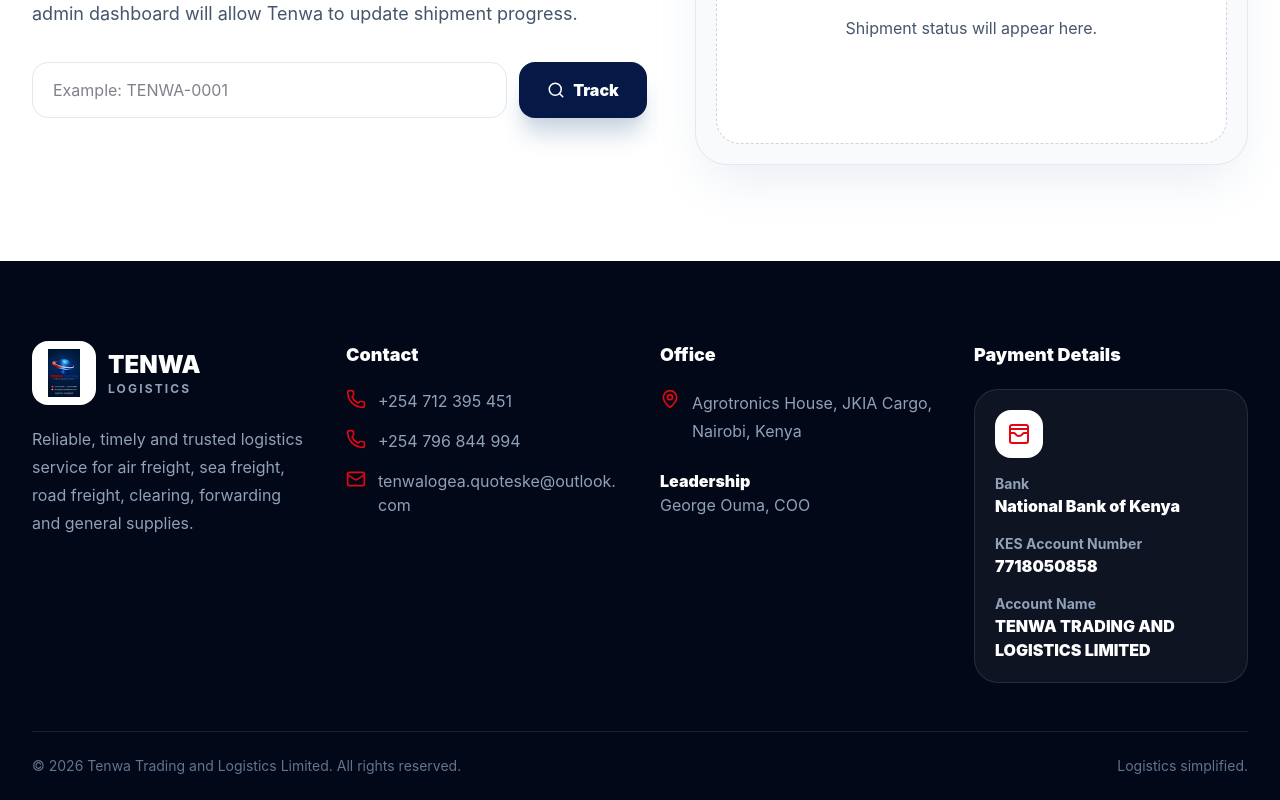
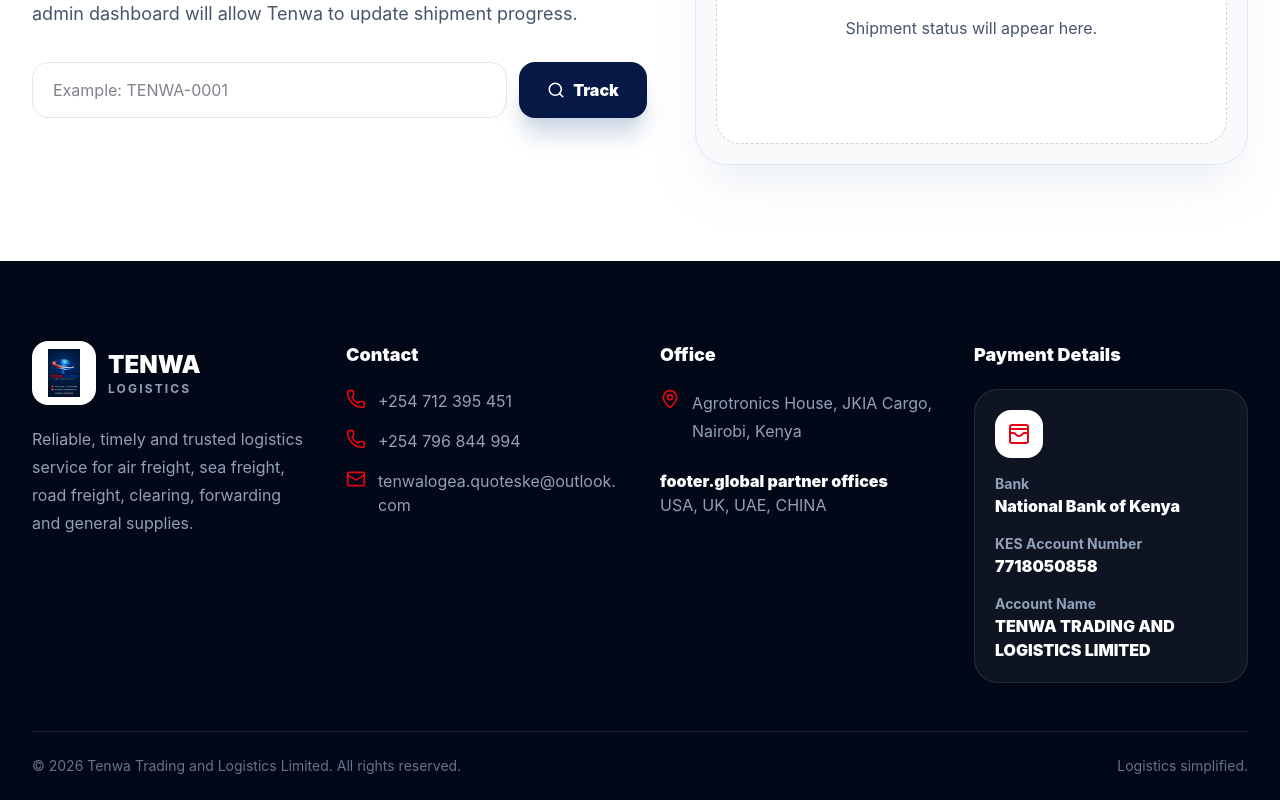
Before and after one commit to brad-kipkoech/tenwa-frontend, a React (Vite) app: page / in a window 1280 px wide. Shown: the part 7124-7924 px from the top of the page. Built offline with nearby package versions, Linux system fonts and the light colour scheme.

Commit message:
partners

```diff
--- a/src/components/Footer.tsx
+++ b/src/components/Footer.tsx
@@ -64,8 +64,8 @@
                     </p>
 
                     <div className="mt-6">
-                        <h5 className="font-black text-white">{t("footer.leadership")}</h5>
-                        <p className="text-slate-400">{t("footer.coo")}</p>
+                        <h5 className="font-black text-white">{t("footer.global partner offices")}</h5>
+                        <p className="text-slate-400">{t("USA, UK, UAE, CHINA")}</p>
                     </div>
                 </div>
 
```
